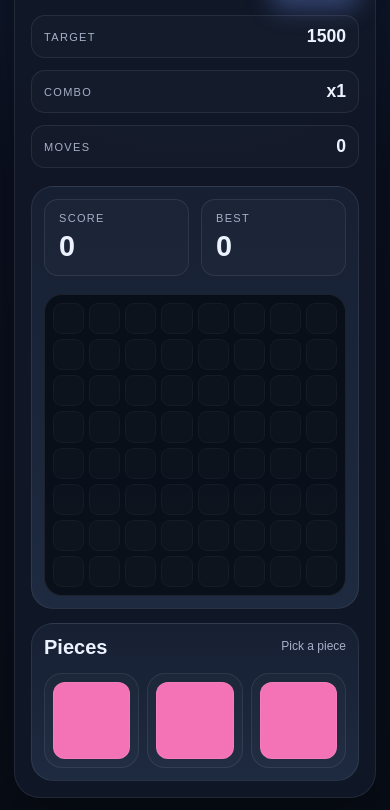
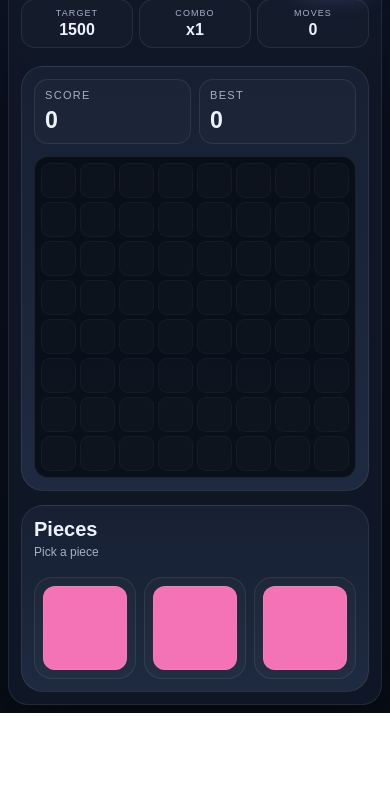
Before and after one commit to Cosmic-Kitten/Roblox, a website: page index.html in a window 390 px wide. Shown: the part 141-951 px from the top of the page. After the commit the page ends 854 px from the top, so only its background shows below. Drawn offline with Linux system fonts and the light colour scheme.

Commit message:
auto-sync: 2026-09-20T06:10:23Z

```diff
--- a/styles.css
+++ b/styles.css
@@ -28,6 +28,7 @@ body {
   align-items: center;
   justify-content: center;
   padding: 24px;
+  overscroll-behavior: none;
 }
 
 button {
@@ -181,6 +182,7 @@ button {
   background: rgba(255,255,255,0.02);
   border: 1px solid rgba(255,255,255,0.03);
   cursor: pointer;
+  touch-action: manipulation;
   transition: transform 0.12s ease, box-shadow 0.12s ease;
 }
 
@@ -248,6 +250,7 @@ button {
   place-items: center;
   cursor: pointer;
   user-select: none;
+  touch-action: none;
   box-shadow: inset 0 0 0 1px rgba(255,255,255,0.08);
 }
 
@@ -258,13 +261,28 @@ button {
 }
 
 @media (max-width: 760px) {
-  body { padding: 12px; }
-  .game-shell { padding: 16px; }
+  body { padding: 8px; align-items: flex-start; }
+  .game-shell { width: min(100%, 520px); padding: 12px; border-radius: 20px; }
   .topbar { flex-direction: column; align-items: flex-start; }
   .top-actions { width: 100%; justify-content: space-between; }
-  .status-row { grid-template-columns: 1fr; }
+  .status-row { grid-template-columns: repeat(3, minmax(0, 1fr)); gap: 6px; }
+  .status-pill { padding: 8px 7px; flex-direction: column; gap: 3px; text-align: center; }
+  .status-pill span { font-size: 9px; }
+  .status-pill strong { font-size: 1rem; }
   .board-panel,
   .tray-panel { padding: 12px; }
+  .score-row { margin-bottom: 12px; gap: 8px; }
+  .stat-box { padding: 9px 10px; }
+  .stat-box strong { font-size: 1.45rem; }
+  .board { gap: 4px; padding: 6px; border-radius: 14px; }
   .tray { gap: 8px; }
   .piece-grid { min-height: 88px; padding: 8px; }
+  .tray-header { align-items: flex-start; flex-direction: column; gap: 4px; }
 }
+
+@media (max-width: 390px) {
+  .brand-wrap h1 { font-size: 1.8rem; }
+  .primary-button,
+  .ghost-button { padding: 9px 12px; font-size: 0.9rem; }
+  .piece-grid { min-height: 76px; }
+}
```
